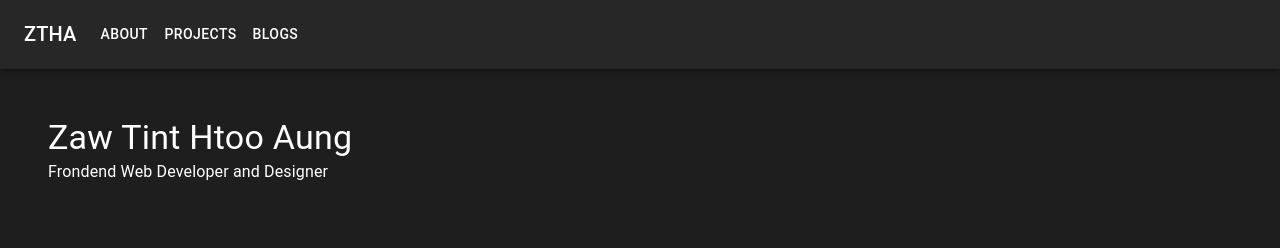
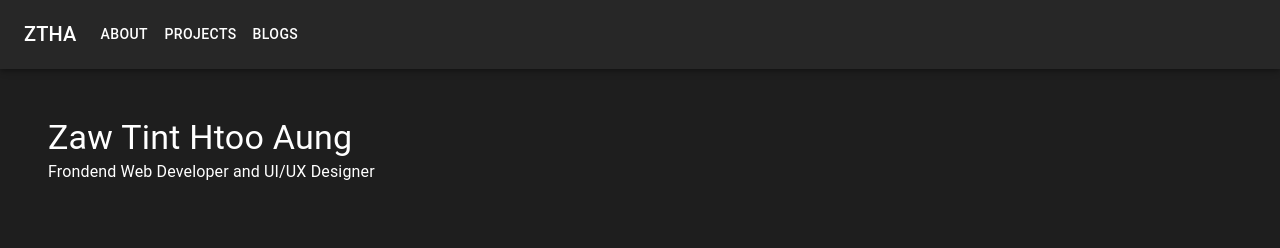
Before and after one commit to ztha952/ztha-portfolio, a Next.js app: page /about in a window 1280 px wide. Shown: the top 248 px of the page. Built offline with nearby package versions, Linux system fonts and the light colour scheme.

Commit message:
Update about.js

```diff
--- a/pages/about.js
+++ b/pages/about.js
@@ -12,14 +12,14 @@ const about = () => {
       </Head>
       <div
         style={{
-          margin: " 3rem",
-          minHeight: "100vh",
+          margin: " 3rem"
+
         }}
       >
         <div style={{ marginBottom: "4rem" }}>
           <Typography variant="h4">Zaw Tint Htoo Aung</Typography>
           <Typography variant="subtitle1">
-            Frondend Web Developer and Designer
+            Frondend Web Developer and UI/UX Designer
           </Typography>
         </div>
         <div style={{ marginBottom: "4rem" }}>
```
